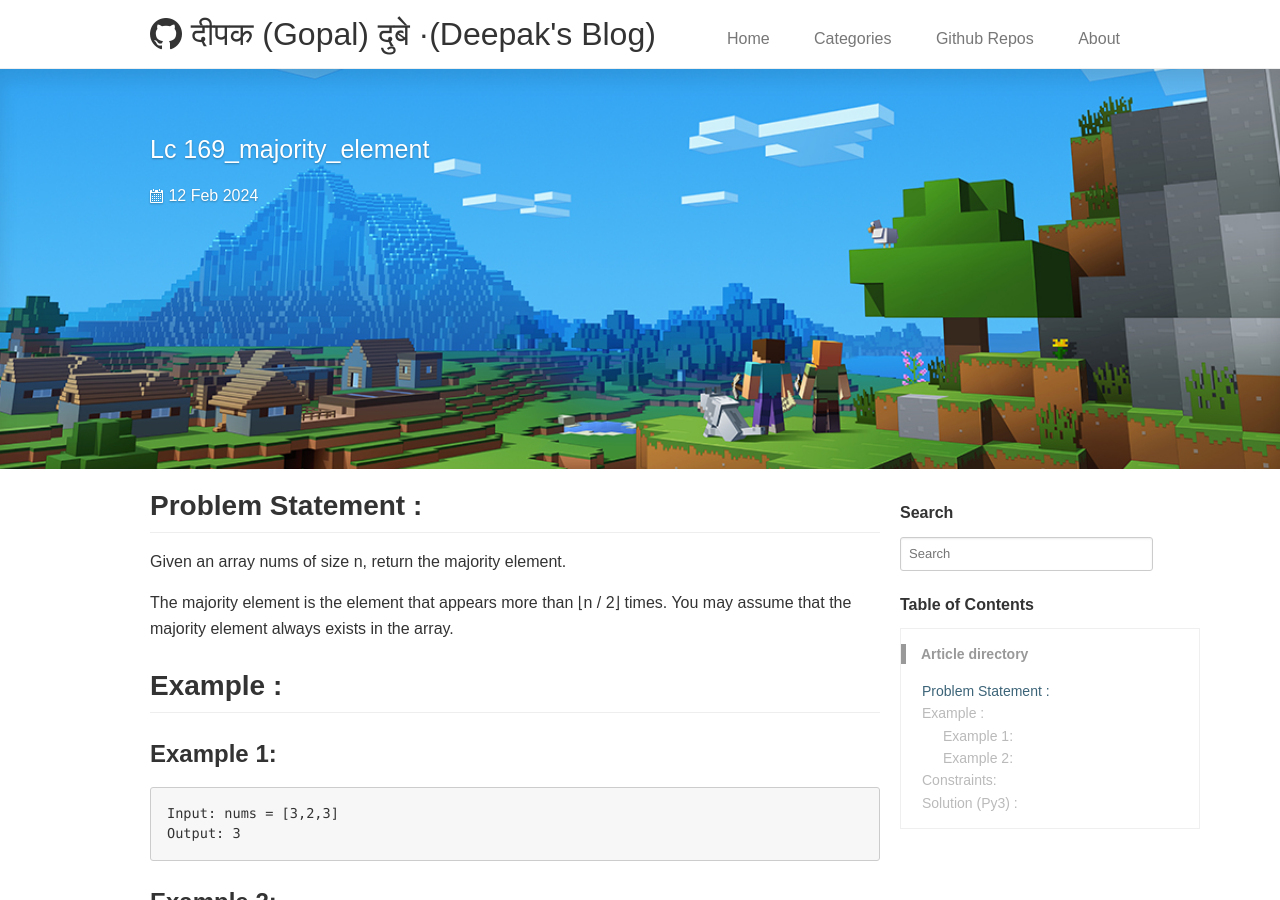
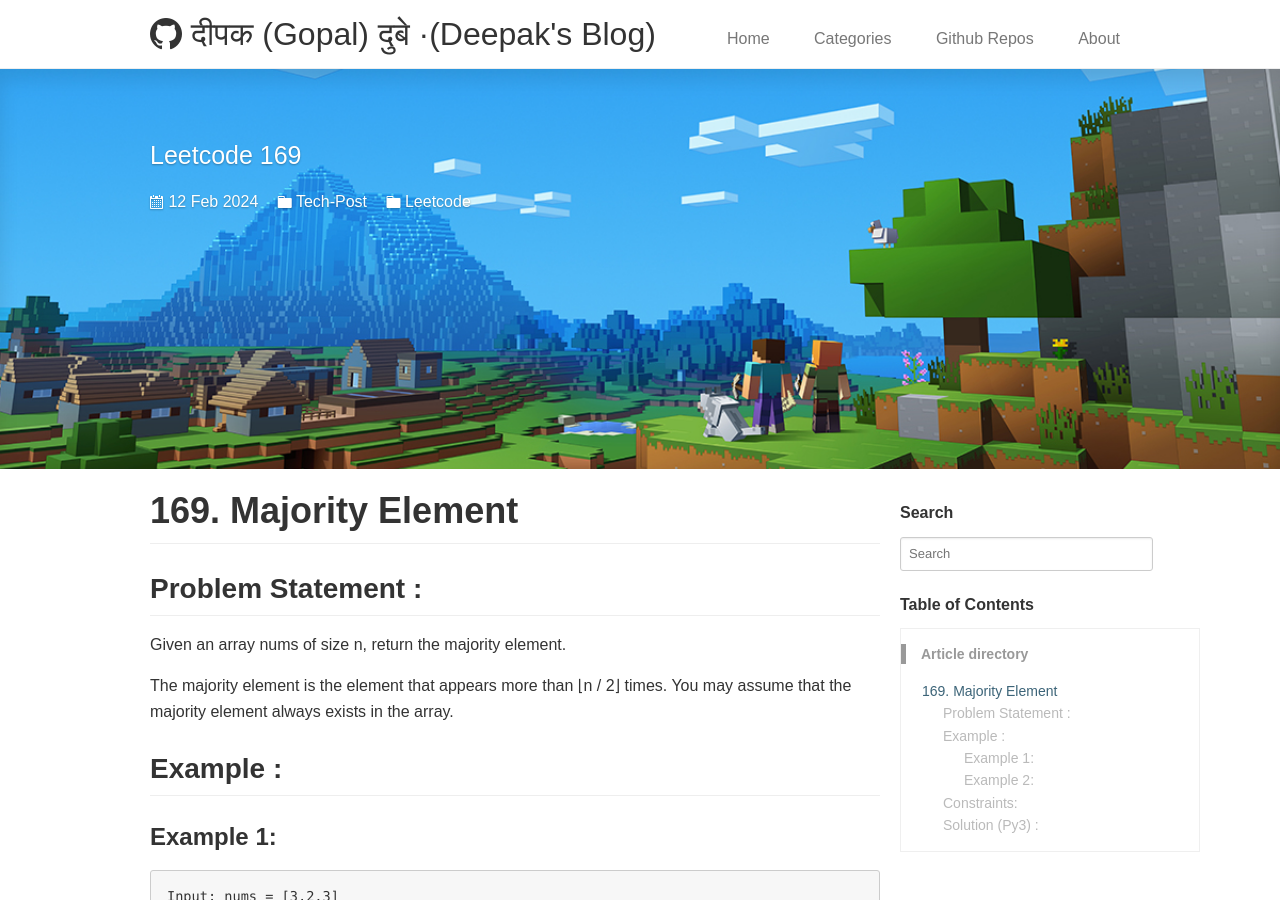
Before and after one commit to gopal-blog/gopal-blog.github.io, a Jekyll site: the page built from _posts/LC_Solutions/2024-02-12-LC-169_Majority_Element.md, in a window 1280 px wide and 900 px high. Built offline with Jekyll 4.4.1, drawn with Linux system fonts in a browser that asks for light colours; our own code applies the rules of GitHub Pages for plain Markdown files; comment, search, counter and statistics services are not loaded; a file with an impossible date is left out.

Commit message:
Update 2024-02-12-LC-169_Majority_Element.md

```diff
--- a/_posts/LC_Solutions/2024-02-12-LC-169_Majority_Element.md
+++ b/_posts/LC_Solutions/2024-02-12-LC-169_Majority_Element.md
@@ -1,3 +1,13 @@
+---
+layout: post
+title: Leetcode 169
+categories: Tech-Post Leetcode
+description: Leetcode Solution in python
+keywords: Algorithm, Data Structure, Leetcode, DSA, Python
+---
+
+# 169. Majority Element
+
 ## Problem Statement :
 
 Given an array nums of size n, return the majority element.
```
